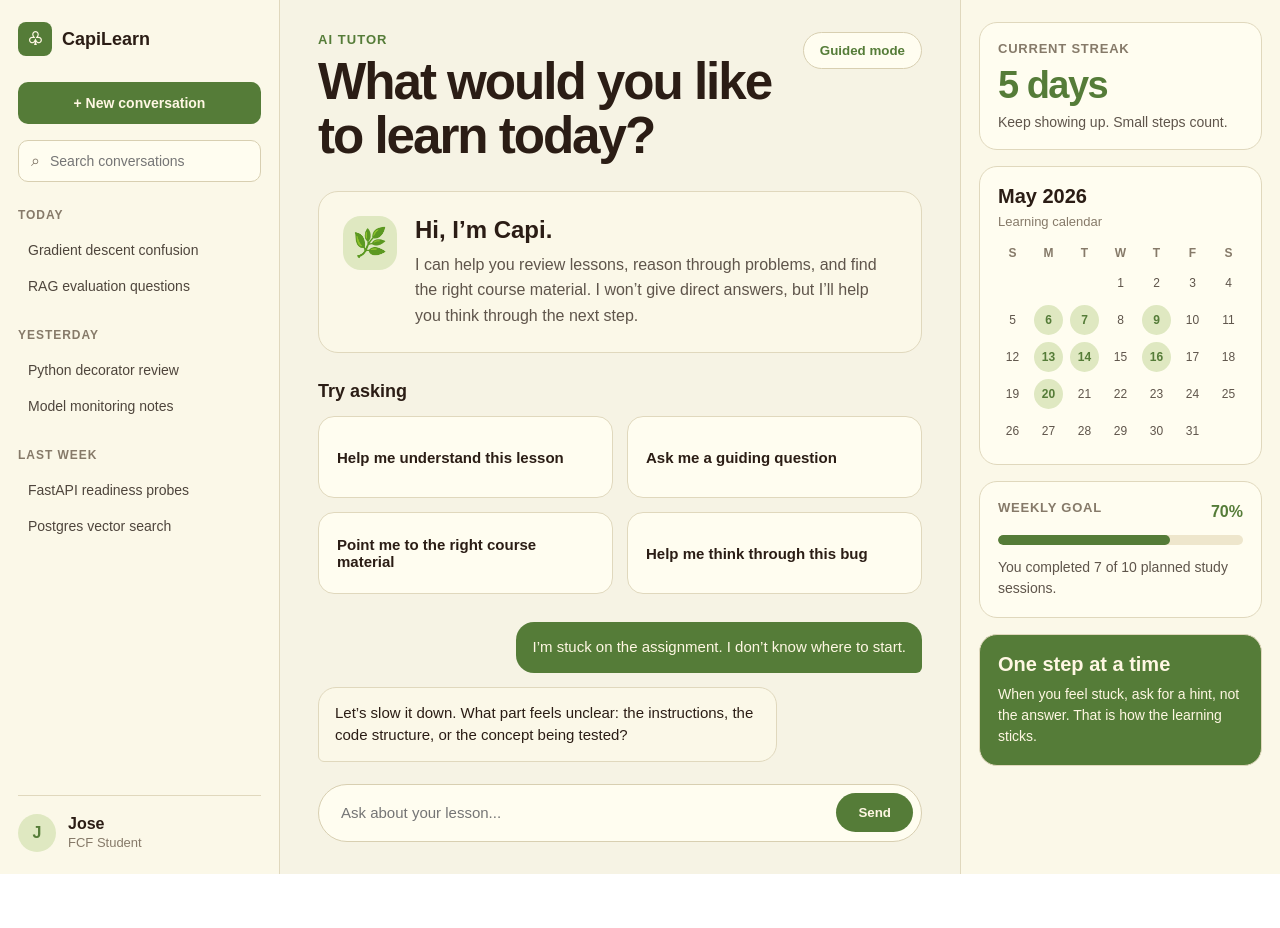
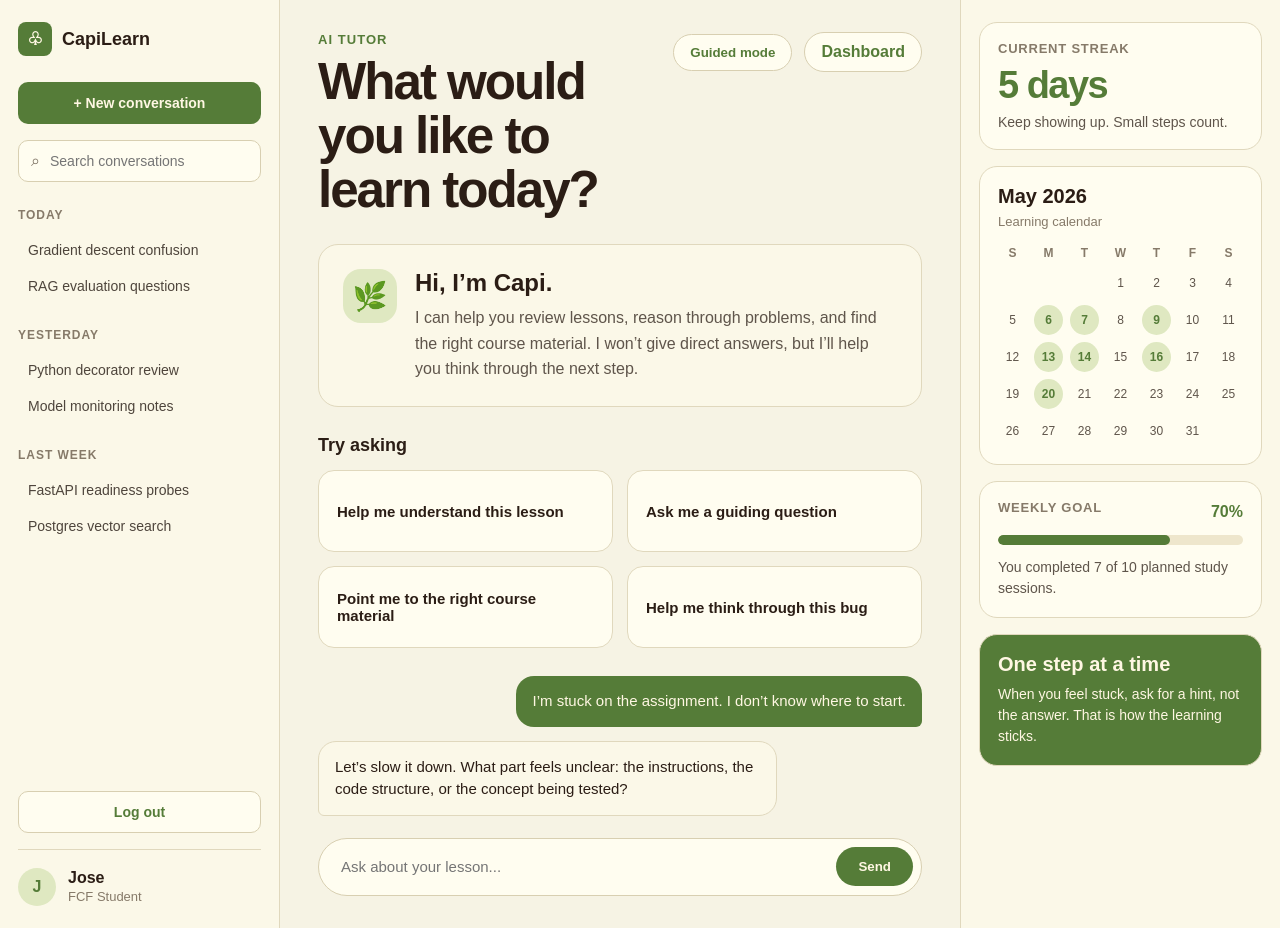
Before and after one commit to CapiLearn/CapiLearn, a React app in the folder frontend/: page /workspace in a window 1280 px wide. Before the commit the page ends 874 px from the top, so only its background shows below. Built offline with nearby package versions, Linux system fonts and the light colour scheme; the HTML template or start-up script is replaced by a standard one.

Commit message:
Add static frontend pages and routing

```diff
--- a/frontend/package.json
+++ b/frontend/package.json
@@ -11,7 +11,8 @@
   },
   "dependencies": {
     "react": "^19.2.5",
-    "react-dom": "^19.2.5"
+    "react-dom": "^19.2.5",
+    "react-router-dom": "^7.15.0"
   },
   "devDependencies": {
     "@eslint/js": "^10.0.1",
--- a/frontend/src/App.jsx
+++ b/frontend/src/App.jsx
@@ -1,31 +1,21 @@
-// import LandingPage from "./pages/LandingPage";
+import { BrowserRouter, Routes, Route } from "react-router-dom";
 
-// function App() {
-//   return <LandingPage />;
-// }
-
-// export default App;
-
+import LandingPage from "./pages/LandingPage";
 import LearningWorkspace from "./pages/LearningWorkspace";
+import StudentDashboard from "./pages/StudentDashboard";
+import InstructorDashboard from "./pages/InstructorDashboard";
 
 function App() {
-  return <LearningWorkspace />;
+  return (
+    <BrowserRouter>
+      <Routes>
+        <Route path="/" element={<LandingPage />} />
+        <Route path="/workspace" element={<LearningWorkspace />} />
+        <Route path="/student-dashboard" element={<StudentDashboard />} />
+        <Route path="/instructor-dashboard" element={<InstructorDashboard />} />
+      </Routes>
+    </BrowserRouter>
+  );
 }
 
 export default App;
-
-// import StudentDashboard from "./pages/StudentDashboard";
-
-// function App() {
-//   return <StudentDashboard />;
-// }
-
-// export default App;
-
-// import InstructorDashboard from "./pages/InstructorDashboard";
-
-// function App() {
-//   return <InstructorDashboard />;
-// }
-
-// export default App;
--- a/frontend/src/pages/InstructorDashboard.jsx
+++ b/frontend/src/pages/InstructorDashboard.jsx
@@ -1,3 +1,4 @@
+import { Link } from "react-router-dom";
 import "../styles/InstructorDashboard.css";
 
 const summaryStats = [
@@ -135,6 +136,10 @@ function InstructorDashboard() {
           <button>System Health</button>
           <button>Administration</button>
         </nav>
+
+        <Link className="instructor-logout-link" to="/">
+          Log out
+        </Link>
 
         <div className="instructor-profile-card">
           <div className="instructor-avatar">O</div>
--- a/frontend/src/pages/LandingPage.jsx
+++ b/frontend/src/pages/LandingPage.jsx
@@ -1,3 +1,4 @@
+import { Link } from "react-router-dom";
 import "../styles/LandingPage.css";
 
 function LandingPage() {
@@ -38,8 +39,13 @@ function LandingPage() {
             </p>
 
             <div className="capilearn-actions">
-              <button className="capilearn-primary">Get started free</button>
-              <button className="capilearn-secondary">See how it works</button>
+              <Link className="capilearn-primary link-button" to="/workspace">
+                Student Workspace
+              </Link>
+
+              <Link className="capilearn-secondary link-button" to="/instructor-dashboard">
+                Instructor Dashboard
+              </Link>
             </div>
 
             <div className="capilearn-feature-row" id="features">
--- a/frontend/src/pages/LearningWorkspace.jsx
+++ b/frontend/src/pages/LearningWorkspace.jsx
@@ -1,3 +1,4 @@
+import { Link } from "react-router-dom";
 import "../styles/LearningWorkspace.css";
 
 const recentChats = [
@@ -59,7 +60,9 @@ function LearningWorkspace() {
             </section>
           ))}
         </div>
-
+        <Link className="workspace-logout-link" to="/">
+          Log out
+        </Link>
         <div className="student-profile">
           <div className="student-avatar">J</div>
           <div>
@@ -76,7 +79,13 @@ function LearningWorkspace() {
             <h1>What would you like to learn today?</h1>
           </div>
 
-          <button className="workspace-help-button">Guided mode</button>
+          <div className="workspace-header-actions">
+            <button className="workspace-help-button">Guided mode</button>
+
+            <Link className="workspace-dashboard-link" to="/student-dashboard">
+              Dashboard
+            </Link>
+          </div>
         </header>
 
         <section className="welcome-card">
--- a/frontend/src/pages/StudentDashboard.jsx
+++ b/frontend/src/pages/StudentDashboard.jsx
@@ -1,3 +1,4 @@
+import { Link } from "react-router-dom";
 import "../styles/StudentDashboard.css";
 
 const statCards = [
@@ -95,7 +96,9 @@ function StudentDashboard() {
             </p>
           </div>
 
-          <button className="return-button">Return to workspace</button>
+          <Link className="return-button" to="/workspace">
+              Return to workspace
+          </Link>
         </header>
 
         <section className="dashboard-stat-grid">
--- a/frontend/src/styles/InstructorDashboard.css
+++ b/frontend/src/styles/InstructorDashboard.css
@@ -77,7 +77,6 @@ body {
 }
 
 .instructor-profile-card {
-  margin-top: auto;
   border-top: 1px solid #e0d8bd;
   padding-top: 18px;
 
@@ -491,6 +490,24 @@ body {
   }
 }
 
+.instructor-logout-link {
+    width: 100%;
+    border: 1px solid #d8cfb1;
+    border-radius: 10px;
+    background: #fffdf0;
+    color: #557c38;
+
+    padding: 12px 14px;
+    margin-top: auto;
+    margin-bottom: 16px;
+
+    font-size: 14px;
+    font-weight: 800;
+    text-align: center;
+    text-decoration: none;
+    cursor: pointer;
+  }
+
 @media (max-width: 760px) {
   .instructor-page {
     grid-template-columns: 1fr;
@@ -515,4 +532,5 @@ body {
   .panel-header {
     flex-direction: column;
   }
+
 }
--- a/frontend/src/styles/LandingPage.css
+++ b/frontend/src/styles/LandingPage.css
@@ -21,6 +21,12 @@ button {
   font-family: inherit;
 }
 
+.link-button {
+  text-decoration: none;
+  display: inline-flex;
+  align-items: center;
+  justify-content: center;
+}
 /* Whole browser page */
 
 .capilearn-page {
--- a/frontend/src/styles/LearningWorkspace.css
+++ b/frontend/src/styles/LearningWorkspace.css
@@ -198,6 +198,25 @@ body {
   font-weight: 800;
   cursor: pointer;
   white-space: nowrap;
+}
+
+.workspace-header-actions {
+  display: flex;
+  align-items: center;
+  gap: 12px;
+}
+
+.workspace-dashboard-link {
+  border: 1px solid #d8cfb1;
+  border-radius: 999px;
+  background: #fffdf0;
+  color: #557c38;
+
+  padding: 10px 16px;
+  font-weight: 800;
+  cursor: pointer;
+  white-space: nowrap;
+  text-decoration: none;
 }
 
 .welcome-card {
@@ -487,6 +506,23 @@ body {
   }
 }
 
+.workspace-logout-link {
+    width: 100%;
+    border: 1px solid #d8cfb1;
+    border-radius: 10px;
+    background: #fffdf0;
+    color: #557c38;
+
+    padding: 12px 14px;
+    margin-bottom: 16px;
+
+    font-size: 14px;
+    font-weight: 800;
+    text-align: center;
+    text-decoration: none;
+    cursor: pointer;
+  }
+
 @media (max-width: 760px) {
   .workspace-page {
     grid-template-columns: 1fr;
--- a/frontend/src/styles/StudentDashboard.css
+++ b/frontend/src/styles/StudentDashboard.css
@@ -162,6 +162,10 @@ body {
   font-weight: 800;
   cursor: pointer;
   white-space: nowrap;
+  text-decoration: none;
+  display: inline-flex;
+  align-items: center;
+  justify-content: center;
 }
 
 /* Stats */
```
Also changed, not shown: 1 other file (tests, documents, lock files or other folders).
